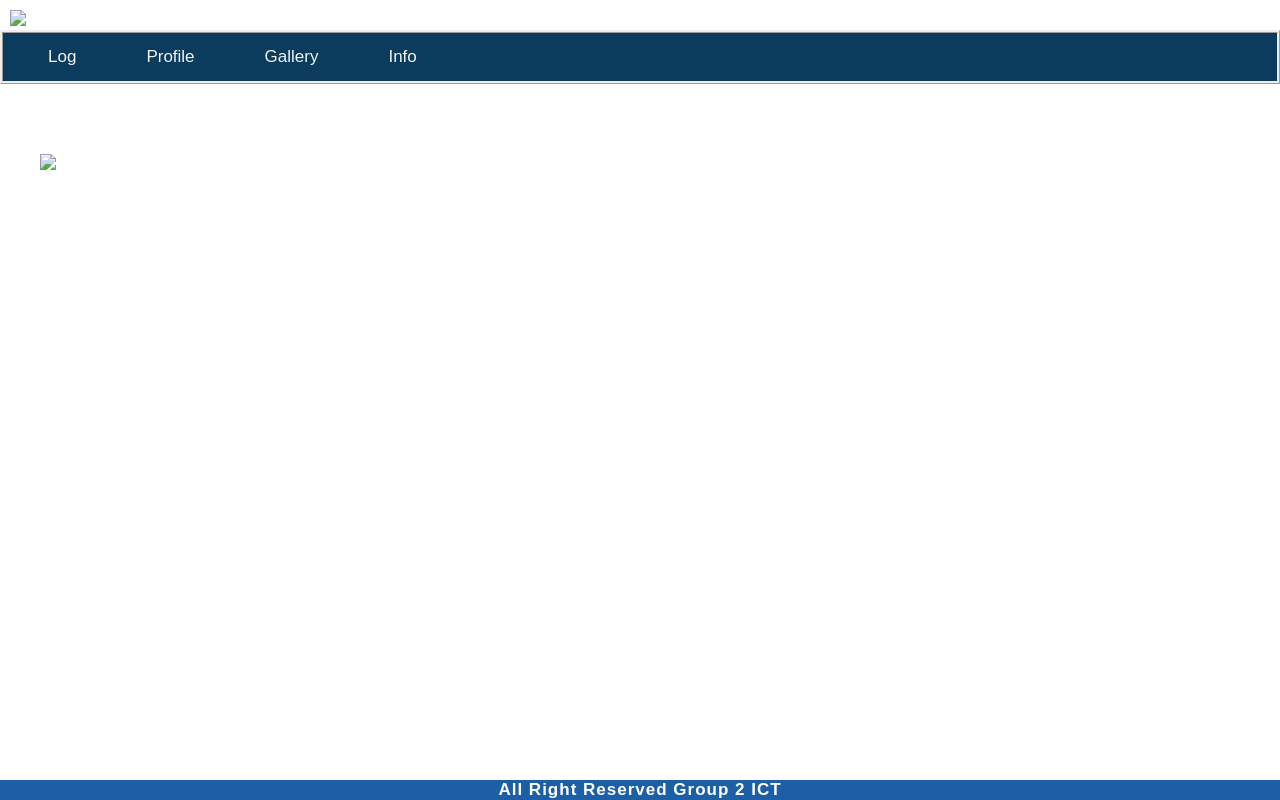
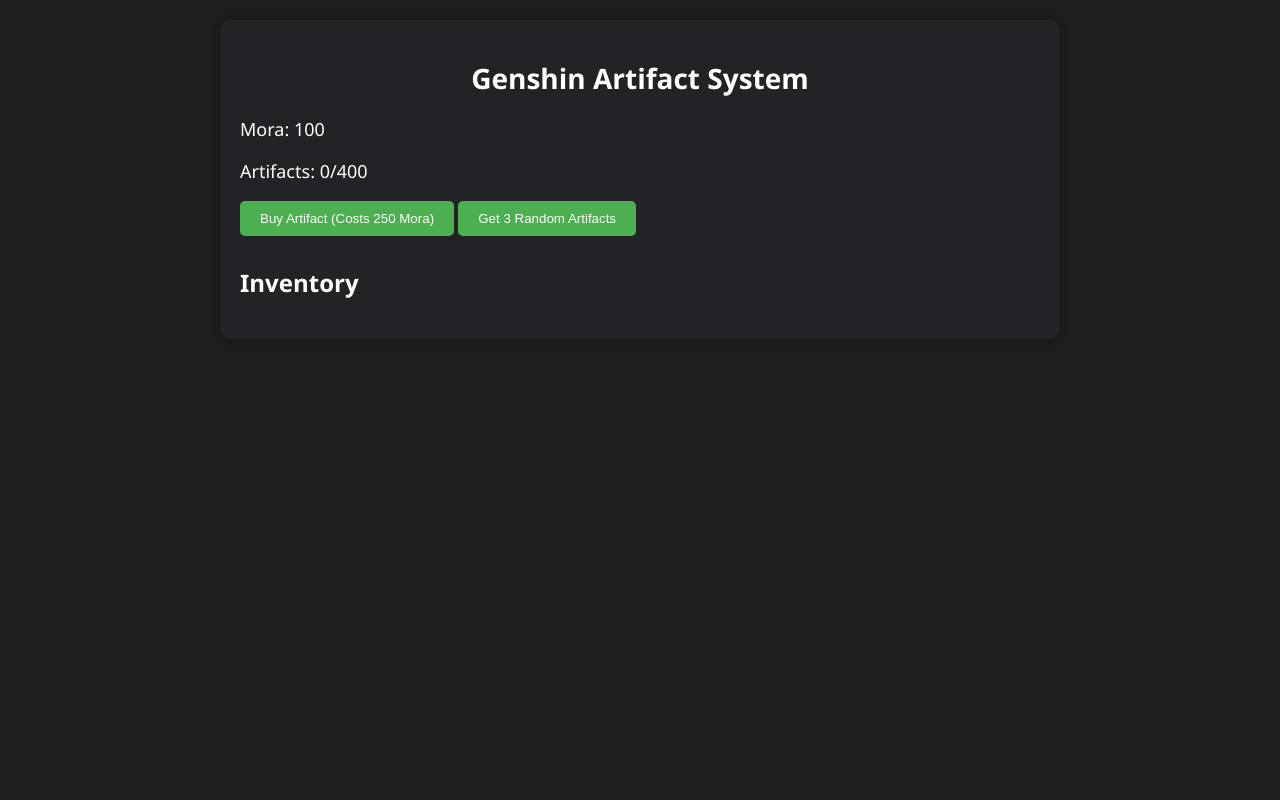
Before and after one commit to Splash0907/Splash0907.github.io, a plain HTML site: page index.html in a window 1280 px wide. Drawn offline with Linux system fonts and the light colour scheme.

Commit message:
Update index.html

```diff
--- a/index.html
+++ b/index.html
@@ -1,136 +1,170 @@
 <!DOCTYPE html>
-<html>
+<html lang="en">
 <head>
-<title>HOME</title>
+<meta charset="UTF-8">
+<meta name="viewport" content="width=device-width, initial-scale=1.0">
+<title>Genshin Artifact System</title>
 <style>
-#slider {
-	overflow: hidden;
+  body {
+    font-family: 'Segoe UI', Tahoma, Geneva, Verdana, sans-serif;
+    background-color: #1e1e21;
+    color: #fff;
+    margin: 0;
+    padding: 0;
+    position: relative;
+    cursor: url('genshin_cursor.cur'), auto; /* Set custom cursor */
   }
-#slider figure {
+  .container {
+    max-width: 800px;
+    margin: 20px auto;
+    padding: 20px;
+    background-color: #232327;
+    border-radius: 10px;
+    box-shadow: 0 0 10px rgba(0, 0, 0, 0.3);
+  }
+  .button {
+    padding: 10px 20px;
+    background-color: #4CAF50;
+    color: white;
+    border: none;
+    border-radius: 5px;
+    cursor: pointer;
+    margin-bottom: 10px;
+  }
+  .button:hover {
+    background-color: #45a049;
+  }
+  .inventory {
+    margin-top: 20px;
+  }
+  .artifact {
+    padding: 10px;
+    border: 1px solid #4a4a4a;
+    border-radius: 5px;
+    margin-bottom: 5px;
+    cursor: pointer;
+    background-color: #363639;
+    transition: background-color 0.3s;
     position: relative;
-	width:500%;
-	margin-top:70px;
-	left:0;
-	animation: 20s slider infinite;
   }
-#slider figure img {
-	float: left;
-	width: 20%;
+  .artifact:hover {
+    background-color: #2c2c2f;
+  }
+</style>
+</head>
+<body>
+
+<div class="container">
+  <h1 style="text-align: center; font-size: 28px; margin-bottom: 20px;">Genshin Artifact System</h1>
+  <p style="font-size: 18px;">Mora: <span id="mora">0</span></p>
+  <p style="font-size: 18px;">Artifacts: <span id="artifactCount">0</span>/400</p>
+  <button class="button" onclick="buyArtifact()">Buy Artifact (Costs 250 Mora)</button>
+  <button class="button" onclick="rewardRandomArtifacts()">Get 3 Random Artifacts</button>
+  <div class="inventory">
+    <h2 style="font-size: 24px; margin-top: 20px;">Inventory</h2>
+    <ul id="inventoryList" style="list-style-type: none; padding: 0;">
+
+    </ul>
+  </div>
+</div>
+
+<script>
+  let mora = 0;
+  let inventory = [];
+  let artifactCount = 0;
+  let restartThreshold = 60;
+  let moraIndex = 0;
+  const artifactsToWin = 400;
+
+  // Function to add money every 3 seconds
+  setInterval(function() {
+    mora += 100;
+    document.getElementById('mora').innerText = mora;
+  }, 3000);
+
+  // Function to generate a random artifact
+  function generateArtifact() {
+    const artifacts = ['Flower of Life', 'Plume of Death', 'Sands of Eon', 'Goblet of Eonothem', 'Circlet of Logos'];
+    const stats = ['ATK', 'DEF', 'HP', 'Elemental Mastery', 'Energy Recharge'];
+    const randomArtifact = artifacts[Math.floor(Math.random() * artifacts.length)];
+    const randomStat = stats[Math.floor(Math.random() * stats.length)];
+    const randomValue = Math.floor(Math.random() * 21) + 5; // Random value between 5 and 25
+    return {
+      artifact: randomArtifact,
+      stat: randomStat,
+      value: randomValue
+    };
   }
 
-@keyframes slider {
-	0% {
-		left: 0;
+  // Function to buy an artifact
+  function buyArtifact() {
+    if (mora >= 250) {
+      mora -= 250;
+      const artifact = generateArtifact();
+      inventory.push(artifact);
+      artifactCount++;
+      updateInventory();
+      updateArtifactCount();
+      document.getElementById('mora').innerText = mora;
+
+      // Check for win condition
+      if (artifactCount >= artifactsToWin) {
+        winGame();
       }
-	20% {
-		left: 0;
-	}
-	25% {
-		left: -100%;
-	}
-	45% {
-		left: -100%;
-	}
-	50% {
-		left: -200%;
-	}
-	70% {
-		left: -200%;
-	}
-	75% {
-		left: -300%;
-	}
-	95% {
-		left: -300%;
-	}
-	100% {
-		left: -400%;
+    } else {
+      alert('Not enough Mora to buy artifact!');
     }
   }
 
-
-body{
-	margin:0;
-	background-image: url('IMG_9816-2.jpg');
-            background-size: cover;
+  // Function to reward random artifacts with a chance of removal
+  function rewardRandomArtifacts() {
+    const confirmResult = window.confirm("Would you like to receive 3 random artifacts?");
+    if (confirmResult) {
+      const newArtifacts = [];
+      for (let i = 0; i < 3; i++) {
+        const artifact = generateArtifact();
+        newArtifacts.push(artifact);
       }
 
-.topnav {
-	margin-top: 30px;
-	background: #0B3B5D;
-	overflow: hidden;
-	border-style: ridge;
+      inventory = [...inventory, ...newArtifacts];
+      artifactCount += 3;
+      updateInventory();
+      updateArtifactCount();
+
+      const removalChance = 0.3; // 30% chance of removal
+      if (Math.random() < removalChance) {
+        inventory = inventory.filter(item => !newArtifacts.includes(item));
+        artifactCount -= 3;
+        updateInventory();
+        updateArtifactCount();
+        alert("Oops! The artifacts vanished mysteriously.");
+      }
+    }
   }
 
-/* Style the links inside the navigation bar */
-.topnav a {
-
-  float: left;
-  color: #f2f2f2;
-  text-align:right;
-  padding: 14px 25px;
-  margin-left:20px;
-  text-decoration: none;
-  font-size: 17px;
-  font-family: Arial;
+  // Function to update inventory list
+  function updateInventory() {
+    const inventoryList = document.getElementById('inventoryList');
+    inventoryList.innerHTML = '';
+    inventory.forEach((item, index) => {
+      const li = document.createElement('li');
+      li.className = 'artifact';
+      li.innerHTML = `<strong>${item.artifact}</strong> - ${item.stat}: ${item.value}`;
+      inventoryList.appendChild(li);
+    });
   }
 
-/* Change the color of links on hover */
-.topnav a:hover {
-  background-color: #04AA6D;
-  color: black;
+  // Function to update artifact count display
+  function updateArtifactCount() {
+    document.getElementById('artifactCount').innerText = artifactCount;
   }
 
-.logo img{
-	position: absolute;
-	margin-top: -20px;
-	margin-left: 10px;
+  // Function to handle win condition
+  function winGame() {
+    alert("Congratulations! You have collected 400 artifacts and won the game!");
+  }
+</script>
 
 
-}
-
-footer{
-	position: fixed;
-	bottom:0;
-	padding:0px;
-	width:100%;
-	font-size:17px;
-	font-weight:bold;
-	text-align:center;
-	background:#1D5FA7;
-	color:white;
-	font-family:Arial;
-	letter-spacing:1px;
-}
-
-
-</style>
-
-</head>
-<body>
-<div class ="logo"><a href = "#"><img src ="FPFelixLogo.png"></a>
-</div>
-<div class="topnav">
-  <a href="#"> Log</a>
-
-  <a href="PROFILE.HTML"> Profile</a>
-  <a href="GALLERY.HTML"> Gallery</a>
-  <a href="INFO.HTML"> Info</a>
-</div>
-
-<div id="slider">
-		<figure>
-			<img src="school/1.png">
-			<img src="school/2.png">
-			<img src="school/3.png">
-			<img src="school/4.png">
-			<img src="school/1.png">
-
-		</figure>
-	</div>
-
-<footer>
-All Right Reserved Group 2 ICT
-</footer>
 </body>
 </html>
```
Lines whose indentation alone changed are shown as unchanged.
